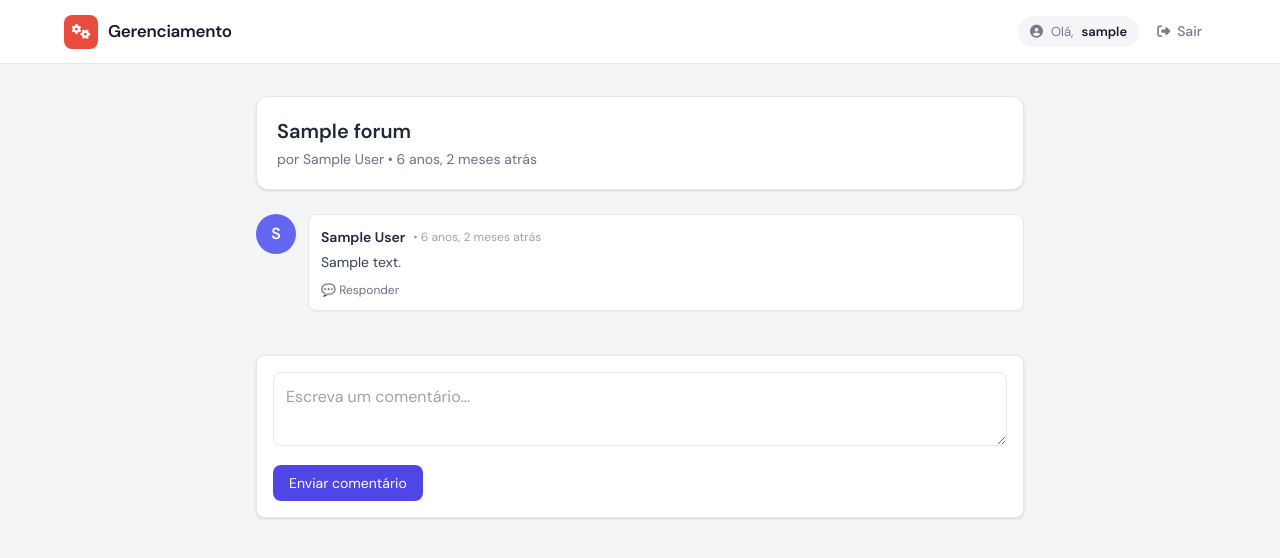
After one commit to RayFarias13/API_entregas, a Django app: page /forum/1/ in a window 1280 px wide. The commit adds this page. Shown: the top 558 px of the page. Run offline with Django 5.2, Linux system fonts and the light colour scheme; a user stored in the database is signed in; tables that the repository leaves empty hold one stand-in row (values such as "Sample post"); some libraries are stand-ins or nearby versions.

Commit message:
1458 280426

```diff
--- a/software/models.py
+++ b/software/models.py
@@ -161,3 +161,36 @@ class EscalaFixa(models.Model):
 
     def __str__(self):
         return f"Escala de {self.funcionario}: {self.get_dia_fixo_semana_display()}"
+
+
+
+
+#forum ou chat
+
+class Forum(models.Model):
+    titulo = models.CharField(max_length=200)
+    autor = models.ForeignKey(User, on_delete=models.CASCADE)
+    criado_em = models.DateTimeField(auto_now_add=True)
+
+    class Meta:
+        db_table = 'forum'
+
+    def __str__(self):
+        return self.titulo
+
+
+
+
+class Comentario(models.Model):
+    topico = models.ForeignKey(Forum, on_delete=models.CASCADE, related_name='comentarios')
+    autor = models.ForeignKey(User, on_delete=models.CASCADE)
+    texto = models.TextField()
+    criado_em = models.DateTimeField(auto_now_add=True)
+
+    parent = models.ForeignKey('self',null=True, blank=True, on_delete=models.CASCADE,related_name='respostas')
+
+    class Meta:
+        db_table = 'comentario'
+
+    def __str__(self):
+        return f"{self.autor} - {self.texto[:20]}"
--- /dev/null
+++ b/software/templates/comentario.html
@@ -0,0 +1,47 @@
+<div class="flex gap-3 mb-4">
+
+    <!-- AVATAR -->
+    <div class="w-10 h-10 rounded-full bg-indigo-500 text-white flex items-center justify-center font-bold">
+        {{ comentario.autor.get_full_name|default:comentario.autor.username|slice:":1"|upper }}
+    </div>
+
+    <!-- CONTEÚDO -->
+    <div class="flex-1">
+
+        <div class="bg-white p-3 rounded-lg shadow-sm border">
+
+            <!-- HEADER -->
+            <div class="flex items-center gap-2 mb-1">
+                <span class="font-semibold text-sm text-gray-800">
+                    {{ comentario.autor.get_full_name|default:comentario.autor.username }}
+                </span>
+
+                <span class="text-xs text-gray-400">
+                    • {{ comentario.criado_em|timesince }} atrás
+                </span>
+            </div>
+
+            <!-- TEXTO -->
+            <p class="text-sm text-gray-700 leading-relaxed">
+                {{ comentario.texto }}
+            </p>
+
+            <!-- AÇÕES -->
+            <div class="mt-2 flex gap-3 text-xs text-gray-500">
+                <button onclick="responder({{ comentario.id }})"
+                        class="hover:text-indigo-600">
+                    💬 Responder
+                </button>
+            </div>
+
+        </div>
+
+        <!-- RESPOSTAS -->
+        <div class="ml-6 mt-3 border-l pl-4">
+            {% for r in comentario.respostas.all %}
+                {% include "comentario.html" with comentario=r nivel=nivel|add:1 %}
+            {% endfor %}
+        </div>
+
+    </div>
+</div>
--- a/software/templates/perfilmotoboy.html
+++ b/software/templates/perfilmotoboy.html
@@ -417,6 +417,12 @@
         <i class="fa-solid fa-route"></i>
         KM
     </a>
+
+    <a class="nav-btn {% block nav_forum %}{% endblock %}" href="/forum/">
+        <i class="fa-solid fa-comments"></i>
+        Chat
+    </a>
+
     <a class="nav-btn" href="/perfil/pontuacao/">
         <i class="fa-solid fa-star"></i>
         Pontos
--- /dev/null
+++ b/software/templates/topico.html
@@ -0,0 +1,60 @@
+{% extends cabecalhobase %}
+{% block content %}
+
+<script src="https://cdn.tailwindcss.com"></script>
+
+<div class="max-w-3xl mx-auto">
+
+    <!-- TÓPICO -->
+    <div class="bg-white p-5 rounded-xl shadow mb-6 border">
+        <h1 class="text-xl font-bold text-gray-800">
+            {{ topico.titulo }}
+        </h1>
+
+        <p class="text-sm text-gray-500 mt-1">
+            por {{ topico.autor.get_full_name|default:topico.autor.username }}
+            • {{ topico.criado_em|timesince }} atrás
+        </p>
+    </div>
+
+    <!-- COMENTÁRIOS -->
+    <div class="space-y-2">
+        {% for comentario in comentarios %}
+            {% include "comentario.html" with comentario=comentario nivel=0 %}
+        {% empty %}
+            <p class="text-gray-400 text-center">Nenhum comentário ainda.</p>
+        {% endfor %}
+    </div>
+
+    <!-- FORM -->
+    <div class="mt-8 bg-white p-4 rounded-lg shadow border">
+        <form method="post" id="form-comentario">
+            {% csrf_token %}
+            <input type="hidden" name="parent_id" id="parent_id">
+
+            <textarea name="texto"
+                placeholder="Escreva um comentário..."
+                class="w-full p-3 border rounded-lg focus:ring-2 focus:ring-indigo-400"></textarea>
+
+            <button class="mt-3 bg-indigo-600 hover:bg-indigo-700 text-white px-4 py-2 rounded-lg text-sm">
+                Enviar comentário
+            </button>
+        </form>
+    </div>
+
+</div>
+
+<script>
+function responder(id) {
+    document.getElementById('parent_id').value = id;
+
+    document.querySelector('textarea').focus();
+
+    window.scrollTo({
+        top: document.body.scrollHeight,
+        behavior: 'smooth'
+    });
+}
+</script>
+
+{% endblock %}
--- a/software/urls.py
+++ b/software/urls.py
@@ -32,4 +32,10 @@ urlpatterns = [
     path('folgas/agenda/', views.visualizar_folgas, name='agenda_folgas'),
     path('folgas/configurar/', views.configurar_escalas, name='configurar_escalas'),
 
+
+    #forum
+    path('forum/', views.forum_view, name='forum'),
+    path('forum/<int:topico_id>/', views.topico_view, name='topico'),
+
+
 ]
--- a/software/views.py
+++ b/software/views.py
@@ -1,6 +1,6 @@
 from decimal import Decimal
 from dateutil.relativedelta import relativedelta
-from django.shortcuts import render, redirect
+from django.shortcuts import get_object_or_404, render, redirect
 from django.contrib.auth import authenticate, login
 from django.contrib.auth.decorators import login_required
 from django.db.models import Sum, Case, When, Value, CharField, OuterRef, Subquery
@@ -1378,3 +1378,67 @@ def configurar_escalas(request):
 
     entregadores = Funcionarios_lista.objects.filter(funcao='ENTREGADOR')
     return render(request, 'folgas_configurar.html', {'entregadores': entregadores})
+
+
+
+
+#forum
+@login_required
+def forum_view(request):
+    topicos = Forum.objects.all().order_by('-criado_em')
+
+    if request.method == 'POST':
+        titulo = request.POST.get('titulo')
+
+        if titulo:
+            Forum.objects.create(
+                titulo=titulo,
+                autor=request.user
+            )
+            return redirect('forum')
+
+    # 👇 FALTAVA ISSO AQUI
+    if hasattr(request.user, 'funcionario') and request.user.funcionario.funcao == 'ENTREGADOR':
+        cabecalhobase = 'cabecalho_motoboy.html'
+    else:
+        cabecalhobase = 'cabecalho.html'
+
+    return render(request, 'forum.html', {
+        'topicos': topicos,
+        'cabecalhobase': cabecalhobase
+    })
+
+
+@login_required
+def topico_view(request, topico_id):
+    topico = get_object_or_404(Forum, id=topico_id)
+
+    if request.method == 'POST':
+        texto = request.POST.get('texto')
+        parent_id = request.POST.get('parent_id')
+
+        parent = None
+        if parent_id:
+            parent = Comentario.objects.get(id=parent_id)
+
+        if texto:
+            Comentario.objects.create(
+                topico=topico,
+                autor=request.user,
+                texto=texto,
+                parent=parent
+            )
+            return redirect('topico', topico_id=topico.id)
+
+    comentarios = topico.comentarios.filter(parent__isnull=True)
+
+    if hasattr(request.user, 'funcionario') and request.user.funcionario.funcao == 'ENTREGADOR':
+        cabecalhobase = 'cabecalho_motoboy.html'
+    else:
+        cabecalhobase = 'cabecalho.html'
+
+    return render(request, 'topico.html', {
+        'topico': topico,
+        'comentarios': comentarios,
+        'cabecalhobase': cabecalhobase
+    })
```
Also changed, not shown: software/templates/cabecalho_motoboy.html (+7 -0 lines), software/templates/forum.html (added, +73 -0 lines), software/migrations/0004_forum_comentario.py (added), 1 other file.
